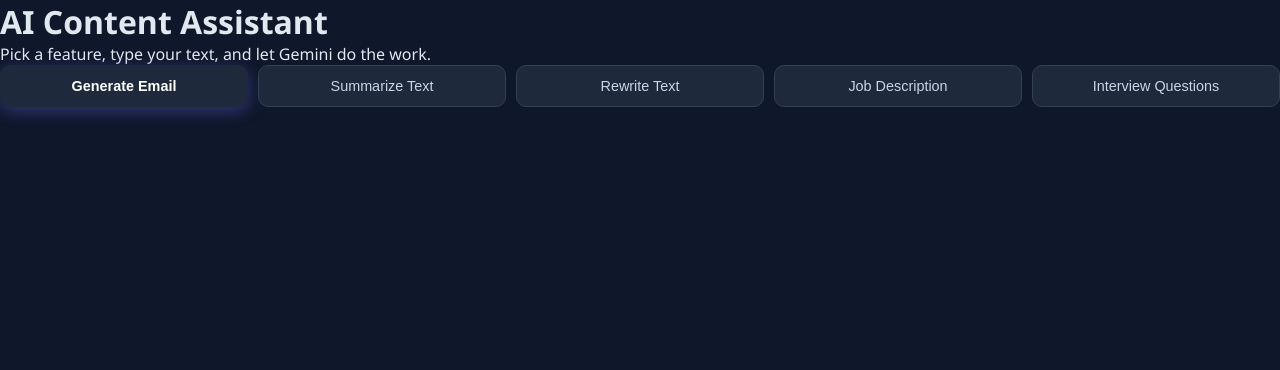
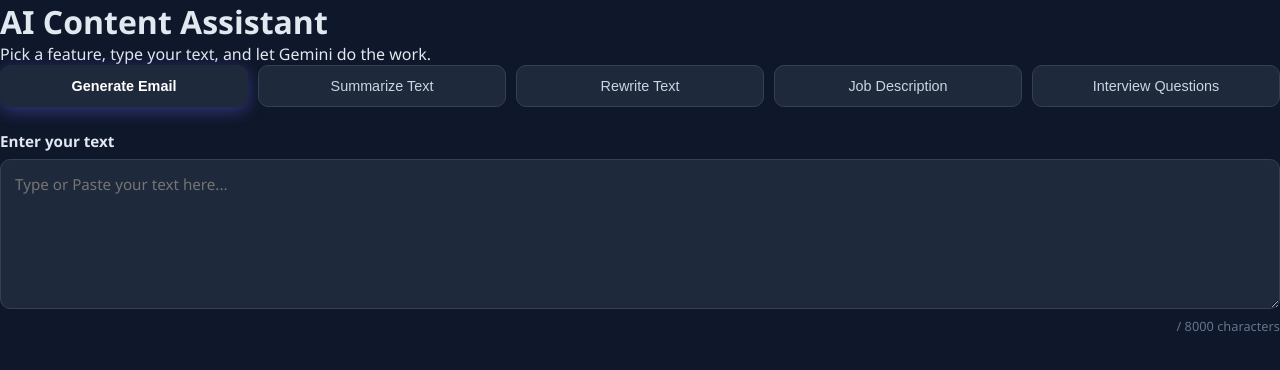
Before and after one commit to sourabhchalke/AI-Developer, a React (Vite) app in the folder LLM/ai-content-assistant/client/: page / in a window 1280 px wide. Shown: the top 370 px of the page. Built offline with nearby package versions, Linux system fonts and the light colour scheme.

Commit message:
InputBox component created-which handle textarea text(user input) and also CSS added to it

```diff
--- a/LLM/ai-content-assistant/client/src/App.css
+++ b/LLM/ai-content-assistant/client/src/App.css
@@ -26,3 +26,38 @@
     font-weight: 600;
     box-shadow: 0 4px 16px rgba(99,102,241,0.4);
 }
+
+/* InputBox Component */
+.input-box{
+    display: flex;
+    flex-direction: column;
+    gap: 8px;
+    margin-bottom: 18px;
+}
+.input-box label{
+    font-weight:600 ;
+    color: #e2e8f0;
+    font-size: 0.95rem;
+}
+.input-box textarea{
+    width: 100%;
+    padding: 14px;
+    border-radius: 10px;
+    border: 1px solid #334155;
+    background-color: #1e293b;
+    color: #e2e8f0;
+    font-size: 0.95rem;
+    font-family: inherit;
+    resize: vertical;
+    outline: none;
+    transition: border 0.2s ease;
+}
+.input-box textarea:focus{
+    border-color: #6366f1;
+    box-shadow: 0 0 0 3px rgba(99,102,241,0.2);
+}
+.input-box small{
+    color: #64748b;
+    font-size: 0.8rem;
+    text-align: right;
+}
--- a/LLM/ai-content-assistant/client/src/App.jsx
+++ b/LLM/ai-content-assistant/client/src/App.jsx
@@ -1,11 +1,13 @@
 import { useState } from "react";
 import "./App.css";
 import FeatureSelector from "./components/FeatureSelector";
+import InputBox from "./components/InputBox";
 
 function App() {
 
   const [feature,setFeature]=useState("email");
   console.log(feature);
+  const [input,setInput]=useState("");
   return (
     <>
       <div className="app">
@@ -16,6 +18,8 @@ function App() {
 
         <FeatureSelector value={feature} onChange={setFeature}/>
 
+        <InputBox value={input} onChange={setInput}/>
+
       </div>
     </>
   );
--- /dev/null
+++ b/LLM/ai-content-assistant/client/src/components/InputBox.jsx
@@ -0,0 +1,18 @@
+const InputBox = ({ value, onChange }) => {
+  return (
+    <div className="input-box">
+      <label htmlFor="">Enter your text </label>
+      <textarea
+        name=""
+        id=""
+        rows={6}
+        placeholder="Type or Paste your text here..."
+        value={value}
+        onClick={(e) => onChange(e.target.value)}
+      />
+      <small>/ 8000 characters</small>
+    </div>
+  );
+};
+
+export default InputBox;
```
